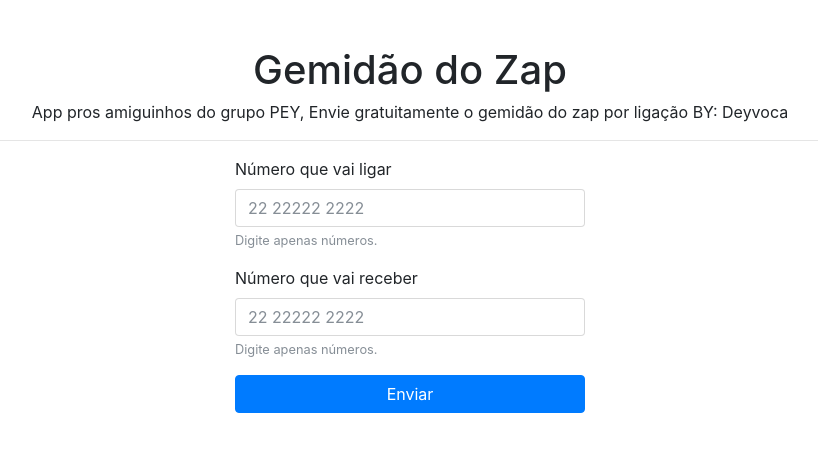
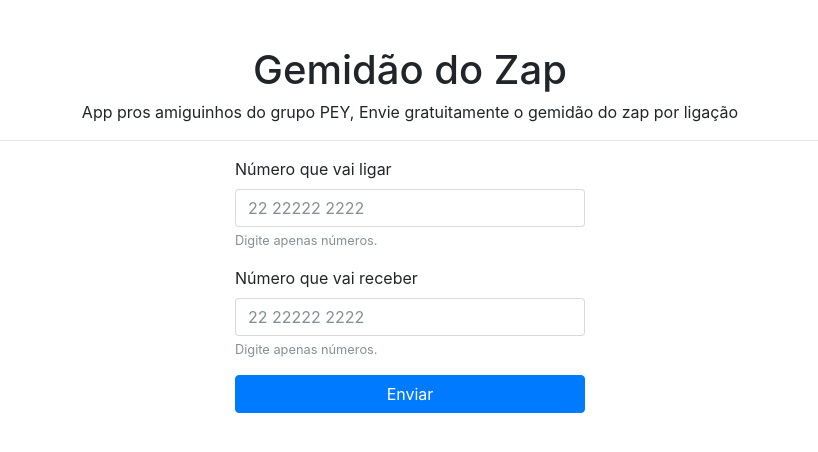
Before and after one commit to deyvisonbatista/troll-grupo, a plain HTML site: page index.html in a window 1280 px wide. Shown: the whole page, without its empty margins (230-1048 px from the left). Drawn offline with nearby package versions, Linux system fonts and the light colour scheme.

Commit message:
Update index.html

```diff
--- a/index.html
+++ b/index.html
@@ -14,7 +14,7 @@
     <div class="row">
       <div class="col-md-12 text-center">
         <h1>Gemidão do Zap</h1>
-        <p>App pros amiguinhos do grupo PEY, Envie gratuitamente o gemidão do zap por ligação BY: Deyvoca</p>
+        <p>App pros amiguinhos do grupo PEY, Envie gratuitamente o gemidão do zap por ligação</p>
         <hr>
       </div>
       <div class="col-md-4 ml-auto mr-auto">
```
